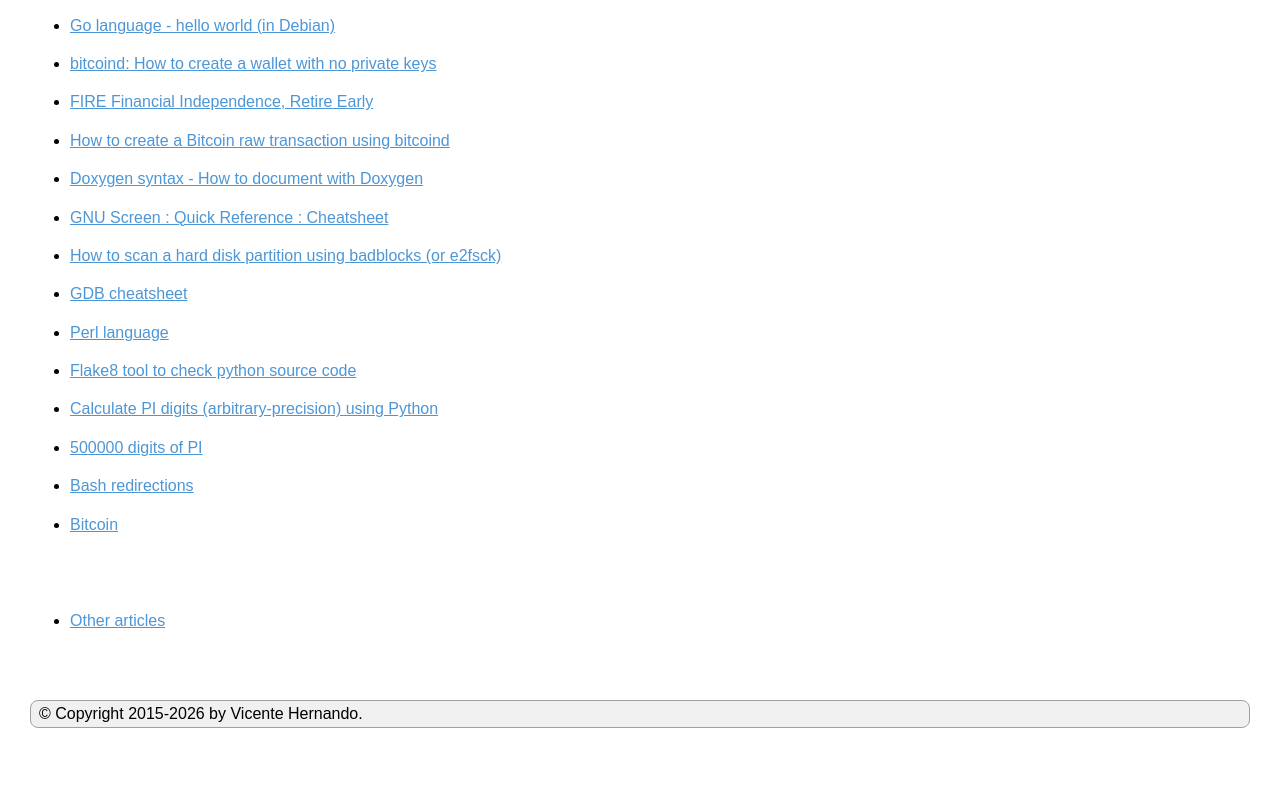
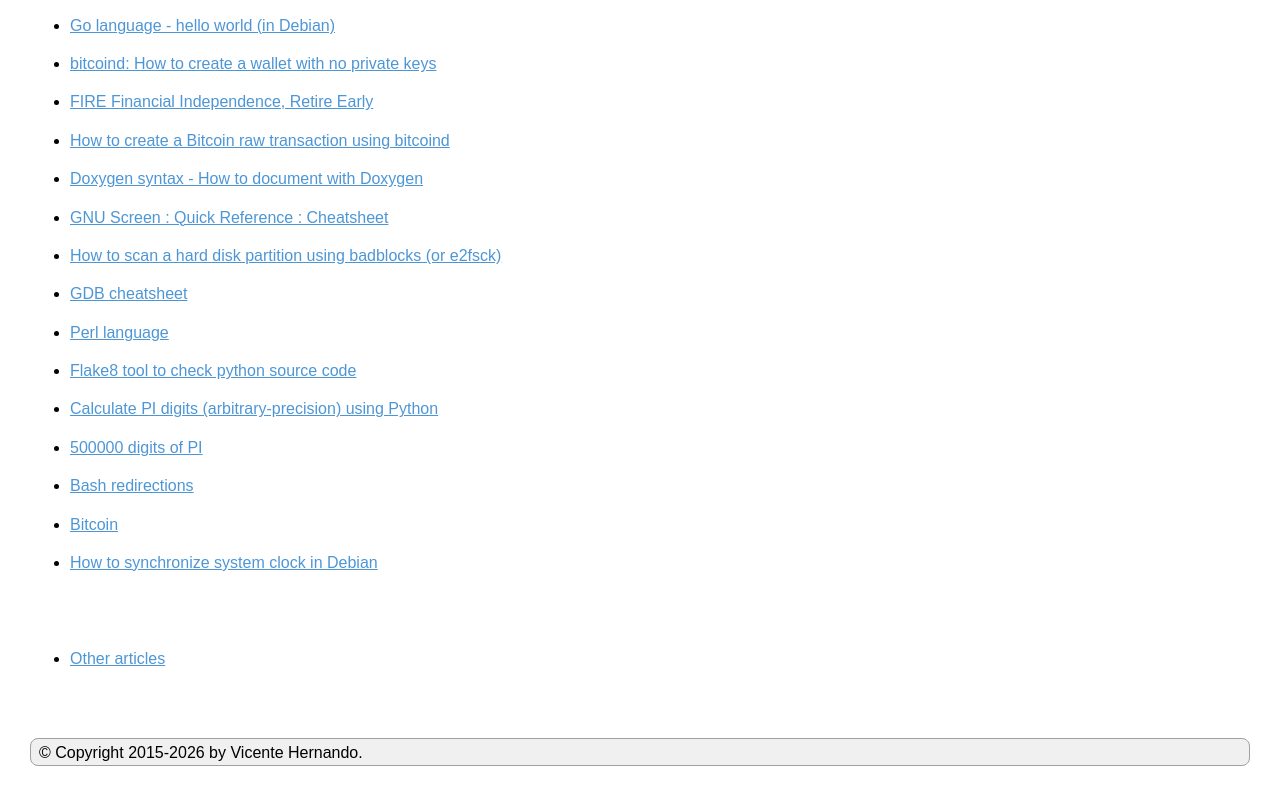
Before and after one commit to vhernando/vhernando.github.io, a plain HTML site: page index.html in a window 1280 px wide. Shown: the part 1807-2596 px from the top of the page. Before the commit the page ends 2558 px from the top, so only its background shows below. Drawn offline with Linux system fonts and the light colour scheme.

Commit message:
index.html: add how-to-synchronize-time-system-clock-debian-ntp page to index page.

```diff
--- a/index.html
+++ b/index.html
@@ -120,6 +120,7 @@
 <li><a href="/pi-digits-500000-calculate">500000 digits of PI</a></li><br>
 <li><a href="/bash-shell-redirections">Bash redirections</a></li><br>
 <li><a href="/bitcoin">Bitcoin</a></li><br>
+<li><a href="/how-to-synchronize-time-system-clock-debian-ntp">How to synchronize system clock in Debian</a></li><br>
 <br>
 <br>
 <br>
```
